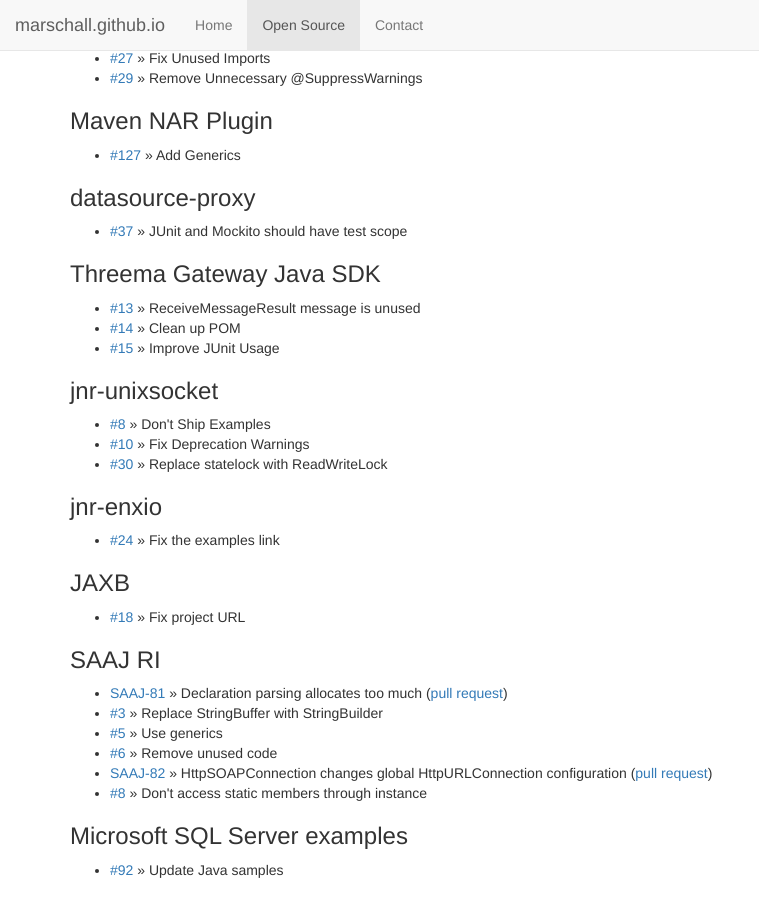
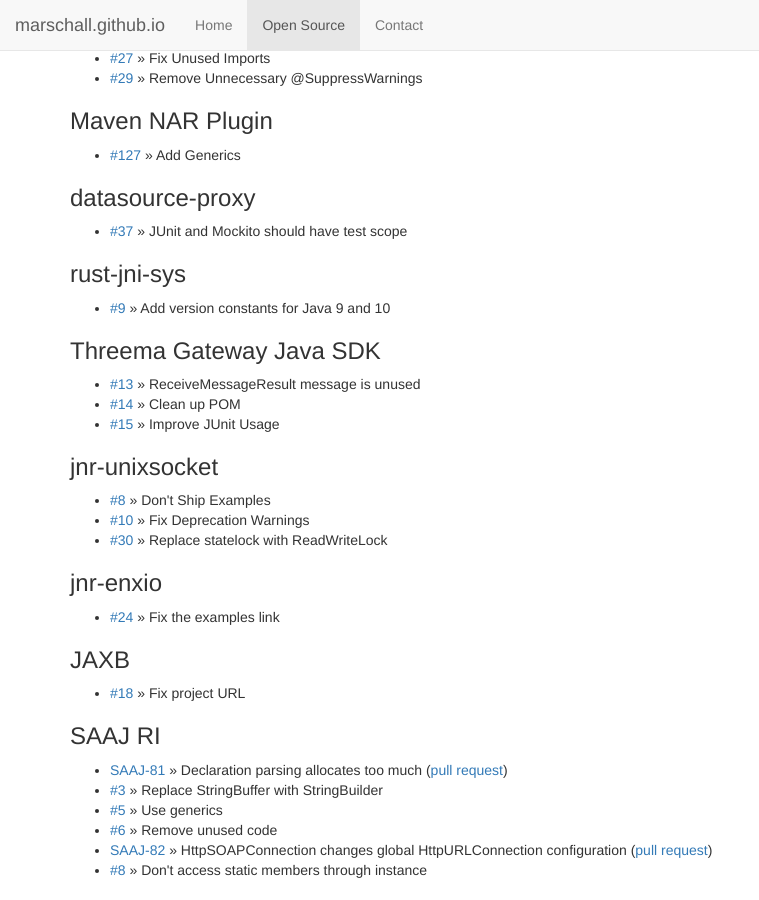
Before and after one commit to marschall/marschall.github.com, a Jekyll site: the page built from open-source.html, in a window 1280 px wide and 900 px high, scrolled down 8549 px. Shown: the whole window, without its empty margins (0-759 px from the left). Built offline with Jekyll 4.4.1, drawn with Linux system fonts in a browser that asks for light colours.

Commit message:
add rust-jni-sys#9

```diff
--- a/open-source.html
+++ b/open-source.html
@@ -499,6 +499,10 @@
 <ul>
   <li><a href="https://github.com/ttddyy/datasource-proxy/pull/37">#37</a> &raquo; JUnit and Mockito should have test scope</li>
 </ul>
+<h3>rust-jni-sys</h3>
+<ul>
+  <li><a href="https://github.com/sfackler/rust-jni-sys/pull/9">#9</a> &raquo; Add version constants for Java 9 and 10</li>
+</ul>
 <h3>Threema Gateway Java SDK</h3>
 <ul>
   <li><a href="https://github.com/simmac/threema-msgapi-sdk-java/pull/13">#13</a> &raquo; ReceiveMessageResult message is unused</li>
```
